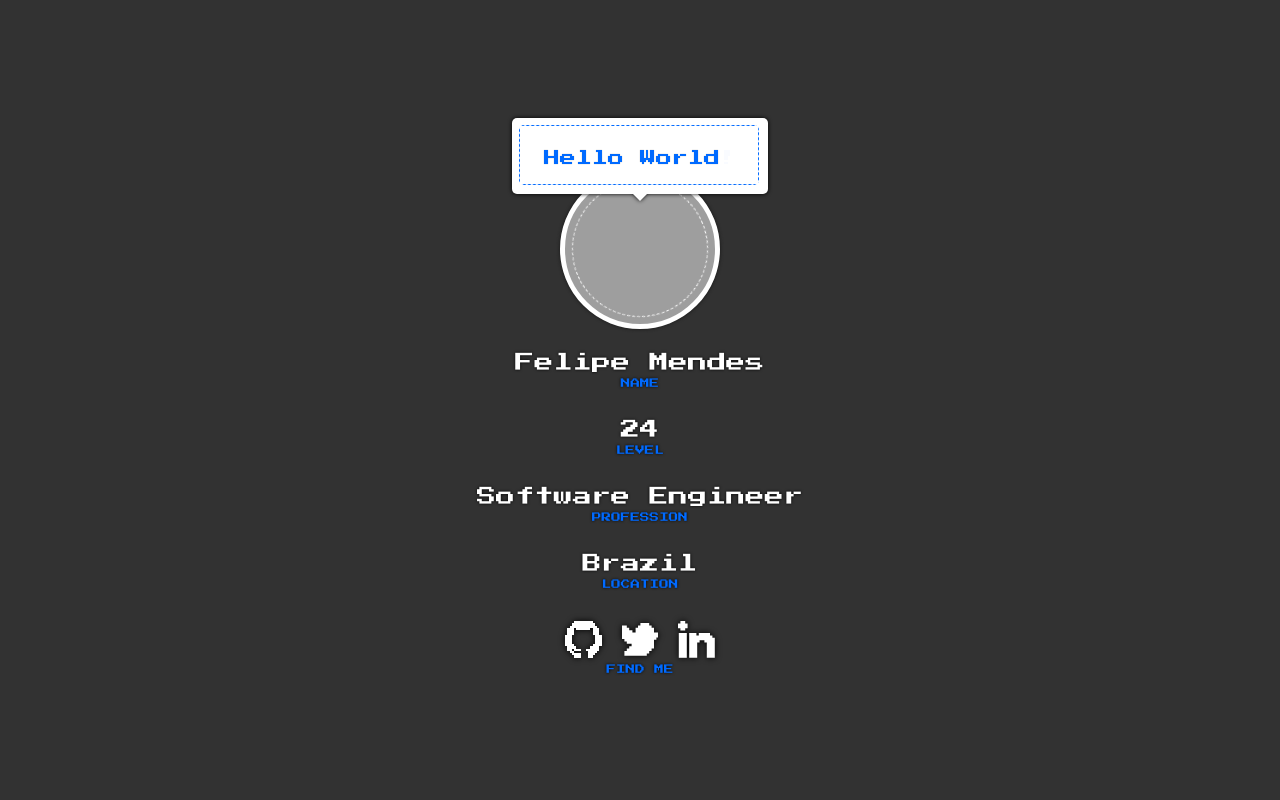
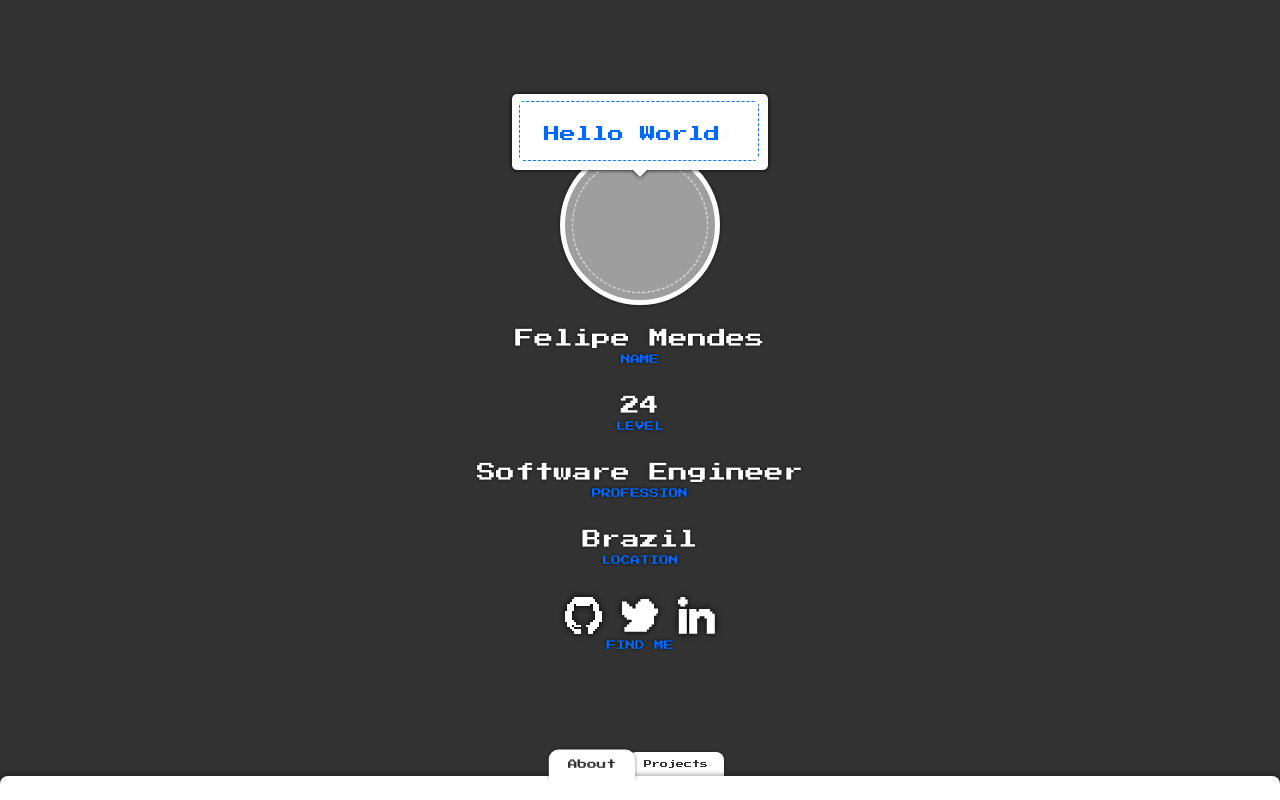
Before and after one commit to zoruka/zoruka.github.io, a Next.js app: page / in a window 1280 px wide. Built offline with nearby package versions, Linux system fonts and the light colour scheme; grey boxes are pictures that could not be loaded.

Commit message:
feat: add pagger

```diff
--- a/src/app/globals.css
+++ b/src/app/globals.css
@@ -3,6 +3,11 @@
   --blue: #006aff;
   --light: #fff;
   --default-shadow: 0px 0 3px 1px #222;
+
+  --space-pager-tab-height: 3rem;
+  --space-content-width: 720px;
+
+  --radii-md: 0.5rem;
 }
 
 * {
--- a/src/app/layout.tsx
+++ b/src/app/layout.tsx
@@ -2,6 +2,8 @@ import { FathomAnalytics } from '@/components';
 import './globals.css';
 import type { Metadata } from 'next';
 import { Press_Start_2P } from 'next/font/google';
+import { Pager } from '@/components/pager';
+import { ProfileFragment } from '@/fragments';
 
 const pressStart = Press_Start_2P({
   weight: '400',
@@ -20,9 +22,22 @@ export default function RootLayout({
 }) {
   return (
     <html>
+      <head>
+        <FathomAnalytics
+          trackingCode="LSKJWSLH"
+          includedDomains={['zoruka.xyz', 'www.zoruka.xyz']}
+        />
+      </head>
       <body className={pressStart.className}>
-        <FathomAnalytics trackingCode="LSKJWSLH" />
-        {children}
+        <ProfileFragment />
+        <Pager
+          tabs={[
+            { route: '/', label: 'About' },
+            { route: '/projects', label: 'Projects' },
+          ]}
+        >
+          {children}
+        </Pager>
       </body>
     </html>
   );
--- a/src/app/page.module.scss
+++ /dev/null
@@ -1,3 +0,0 @@
-.layout {
-  justify-content: center;
-}
--- a/src/app/page.tsx
+++ b/src/app/page.tsx
@@ -1,41 +1,16 @@
-import { getLevel } from '@/utils';
-import {
-  IconLink,
-  Layout,
-  ProfileAvatar,
-  ProfileData,
-  TalkBalloon,
-} from '../components';
-import styles from './page.module.scss';
-
 export default function HomePage() {
   return (
-    <Layout theme="dark" className={styles.layout}>
-      <TalkBalloon>Hello World!</TalkBalloon>
-      <ProfileAvatar />
+    <>
+      <h1>About</h1>
 
-      {Object.entries(Profile).map(([label, data]) => (
-        <ProfileData label={label}>{data}</ProfileData>
+      {new Array(10).fill(0).map((_, i) => (
+        <p key={i}>
+          Lorem ipsum dolor sit, amet consectetur adipisicing elit. Dolores
+          quidem autem itaque sint vitae laudantium hic quaerat quo tempore.
+          Perferendis debitis animi voluptatem aperiam cum temporibus nemo
+          blanditiis iure exercitationem?
+        </p>
       ))}
-
-      <ProfileData label="Find Me">
-        <IconLink href={Links.github} icon="GitHub" />
-        <IconLink href={Links.twitter} icon="Twitter" />
-        <IconLink href={Links.linkedIn} icon="LinkedIn" />
-      </ProfileData>
-    </Layout>
+    </>
   );
 }
-
-const Profile = {
-  name: 'Felipe Mendes',
-  level: `${getLevel()}`,
-  profession: 'Software Engineer',
-  location: 'Brazil',
-};
-
-const Links = {
-  github: 'https://github.com/zoruka',
-  twitter: 'https://twitter.com/_zoruka',
-  linkedIn: 'https://www.linkedin.com/in/felipejmendes',
-};
--- a/src/components/fathom-analytics.tsx
+++ b/src/components/fathom-analytics.tsx
@@ -28,14 +28,14 @@ const TrackPageView: React.FC<FathomAnalyticsProps> = ({
     Fathom.load(trackingCode, {
       includedDomains,
     });
-  }, [trackingCode, includedDomains]);
+  }, []);
 
   useEffect(() => {
     Fathom.trackPageview({
       url: pathname + searchParams.toString(),
       referrer: document.referrer,
     });
-  }, [pathname, searchParams, trackingCode, includedDomains]);
+  }, [pathname, searchParams]);
 
   return null;
 };
--- /dev/null
+++ b/src/components/pager.module.scss
@@ -0,0 +1,88 @@
+$drop-shadow: 0 0px 3px rgba(0, 0, 0, 0.5);
+
+.container {
+  position: fixed;
+  left: 0;
+  right: 0;
+  bottom: 0;
+  transition: top 0.5s;
+  z-index: 100;
+
+  display: flex;
+  flex-direction: column;
+  justify-content: flex-start;
+  align-items: center;
+}
+
+.container_open {
+  top: var(--space-pager-tab-height);
+}
+
+.container_close {
+  top: calc(100dvh - var(--space-pager-tab-height));
+}
+
+.content_wrapper {
+  width: 100%;
+  max-height: 100%;
+  overflow-y: auto;
+  flex: 1;
+  z-index: 100;
+  background-color: var(--light);
+  border-top-left-radius: var(--radii-md);
+  border-top-right-radius: var(--radii-md);
+  filter: drop-shadow($drop-shadow);
+}
+
+.content {
+  padding: 1rem;
+  width: 100%;
+  max-width: var(--space-content-width);
+  color: var(--dark);
+  margin: 0 auto;
+
+  display: flex;
+  flex-direction: column;
+  align-items: center;
+}
+
+.tabs {
+  display: flex;
+  justify-content: center;
+  align-items: end;
+}
+
+.tab {
+  height: fit-content;
+  position: relative;
+  padding: 0.5rem 1rem;
+  border: none;
+  background-color: var(--light);
+  border-top-left-radius: var(--radii-md);
+  border-top-right-radius: var(--radii-md);
+  z-index: 98;
+  font-size: 0.5rem;
+  color: var(--dark);
+  font-family: inherit;
+  transition: transform 100ms ease-in-out;
+  cursor: pointer;
+  text-decoration: none;
+
+  box-shadow: $drop-shadow;
+}
+
+.tab_active {
+  transform: scale(1.2);
+  z-index: 101;
+
+  &::after {
+    content: '';
+    position: absolute;
+    bottom: -3px;
+    left: 0;
+    right: 0;
+    height: 4px;
+    background-color: var(--light);
+    z-index: 101;
+  }
+}
--- /dev/null
+++ b/src/components/pager.tsx
@@ -0,0 +1,190 @@
+'use client';
+
+import { VariantProps, cva } from 'class-variance-authority';
+import styles from './pager.module.scss';
+import React, { useEffect, useRef, useState } from 'react';
+import { usePathname, useRouter } from 'next/navigation';
+import { isSamePath } from '@/utils';
+import Link from 'next/link';
+
+type TabParams = {
+  route: string;
+  label: React.ReactNode;
+};
+
+export type PagerProps = React.HTMLAttributes<HTMLDivElement> & {
+  tabs: TabParams[];
+};
+
+export const Pager: React.FC<PagerProps> = ({ children, tabs }) => {
+  const [open, setOpen] = useState(false);
+  const pagerRef = useRef<HTMLDivElement>(null);
+  const contentWrapperRef = useRef<HTMLDivElement>(null);
+
+  const pathname = usePathname();
+
+  useEffect(() => {
+    // Handle the initial state
+
+    if (pathname !== '/') {
+      setOpen(true);
+    }
+
+    const handleClickOutside = (e: MouseEvent) => {
+      if (pagerRef.current && !pagerRef.current.contains(e.target as Node)) {
+        setOpen(false);
+      }
+    };
+
+    document.addEventListener('click', handleClickOutside);
+
+    return () => {
+      document.removeEventListener('click', handleClickOutside);
+    };
+  }, [pathname]);
+
+  useEffect(() => {
+    // Handle the scroll behavior
+
+    if (!contentWrapperRef.current) return;
+    setTimeout(() => {
+      contentWrapperRef.current?.scroll({ top: 0, behavior: 'smooth' });
+    }, 100);
+
+    if (open) {
+      contentWrapperRef.current.focus();
+
+      const handleWheel = (event: WheelEvent) => {
+        if (event.deltaY < -30 && contentWrapperRef.current?.scrollTop === 0) {
+          setOpen(false);
+        }
+      };
+
+      const pos = { y: 0 };
+      const handleTouchStart = (event: TouchEvent) => {
+        pos.y = event.touches[0].clientY;
+      };
+      const handleTouchMove = (event: TouchEvent) => {
+        if (!contentWrapperRef.current) return;
+
+        const touch = event.touches[0];
+
+        if (
+          touch.clientY - 10 > pos.y &&
+          contentWrapperRef.current.scrollTop <= 0
+        ) {
+          setOpen(false);
+        }
+
+        pos.y = touch.clientY;
+      };
+
+      contentWrapperRef.current.addEventListener('wheel', handleWheel);
+      window.addEventListener('touchmove', handleTouchMove);
+      window.addEventListener('touchstart', handleTouchStart);
+      return () => {
+        contentWrapperRef.current?.removeEventListener('wheel', handleWheel);
+        window.removeEventListener('touchmove', handleTouchMove);
+        window.removeEventListener('touchstart', handleTouchStart);
+      };
+    } else {
+      const handleScroll = (event: WheelEvent) => {
+        if (event.deltaY > 30 && window.scrollY === 0) {
+          setOpen(true);
+        }
+      };
+
+      const pos = { y: 0 };
+      const handleTouchMove = (event: TouchEvent) => {
+        if (!contentWrapperRef.current) return;
+
+        const touch = event.touches[0];
+
+        if (touch.clientY < pos.y && window.scrollY >= 0) {
+          setOpen(true);
+          console.log('hit here');
+        }
+
+        pos.y = touch.clientY;
+      };
+
+      window.addEventListener('wheel', handleScroll);
+      window.addEventListener('touchmove', handleTouchMove);
+      return () => {
+        window.removeEventListener('wheel', handleScroll);
+        window.removeEventListener('touchmove', handleTouchMove);
+      };
+    }
+  }, [open, contentWrapperRef]);
+
+  const handleTabSwitch = (route: string) => {
+    if (isSamePath(route, pathname)) {
+      setOpen((o) => !o);
+      return;
+    }
+
+    if (!open) {
+      setOpen(true);
+    }
+  };
+
+  return (
+    <div className={pagerVariants({ open })} ref={pagerRef}>
+      <div className={styles.tabs}>
+        {tabs.map((tab) => (
+          <Tab
+            key={tab.route}
+            route={tab.route}
+            onTabSwitch={handleTabSwitch}
+            active={isSamePath(tab.route, pathname)}
+          >
+            {tab.label}
+          </Tab>
+        ))}
+      </div>
+
+      <div className={styles.content_wrapper} ref={contentWrapperRef}>
+        <section className={styles.content}>{children}</section>
+      </div>
+    </div>
+  );
+};
+
+const pagerVariants = cva(styles.container, {
+  variants: {
+    open: {
+      true: styles.container_open,
+      false: styles.container_close,
+    },
+  },
+});
+
+type TabProps = React.PropsWithChildren<{
+  route: string;
+  active?: boolean;
+  onTabSwitch: (route: string) => void;
+}>;
+
+const Tab: React.FC<TabProps> = ({ children, route, active, onTabSwitch }) => {
+  const handleClick = () => {
+    onTabSwitch(route);
+  };
+
+  return (
+    <Link
+      href={route}
+      className={tabVariants({ active })}
+      onClick={handleClick}
+    >
+      {children}
+    </Link>
+  );
+};
+
+const tabVariants = cva(styles.tab, {
+  variants: {
+    active: {
+      true: styles.tab_active,
+    },
+  },
+});
--- a/src/fragments/index.ts
+++ b/src/fragments/index.ts
@@ -1,3 +1,3 @@
 export * from './about';
-export * from './profile';
+export * from './profile.fragment';
 export * from './jobs';
--- /dev/null
+++ b/src/fragments/profile.fragment.tsx
@@ -0,0 +1,41 @@
+import { getLevel } from '@/utils';
+import {
+  IconLink,
+  Layout,
+  ProfileAvatar,
+  ProfileData,
+  TalkBalloon,
+} from '../components';
+import styles from './profile.module.scss';
+
+export const ProfileFragment = () => {
+  return (
+    <Layout theme="dark" className={styles.layout}>
+      <TalkBalloon>Hello World!</TalkBalloon>
+      <ProfileAvatar />
+
+      {Object.entries(Profile).map(([label, data]) => (
+        <ProfileData label={label}>{data}</ProfileData>
+      ))}
+
+      <ProfileData label="Find Me">
+        <IconLink href={Links.github} icon="GitHub" />
+        <IconLink href={Links.twitter} icon="Twitter" />
+        <IconLink href={Links.linkedIn} icon="LinkedIn" />
+      </ProfileData>
+    </Layout>
+  );
+};
+
+const Profile = {
+  name: 'Felipe Mendes',
+  level: `${getLevel()}`,
+  profession: 'Software Engineer',
+  location: 'Brazil',
+};
+
+const Links = {
+  github: 'https://github.com/zoruka',
+  twitter: 'https://twitter.com/_zoruka',
+  linkedIn: 'https://www.linkedin.com/in/felipejmendes',
+};
--- /dev/null
+++ b/src/fragments/profile.module.scss
@@ -0,0 +1,4 @@
+.layout {
+  justify-content: center;
+  padding-bottom: var(--space-pager-tab-height);
+}
--- a/src/utils/index.ts
+++ b/src/utils/index.ts
@@ -12,3 +12,11 @@ export const getLevel = (): number => {
 export const cn = (...classes: (string | undefined)[]): string => {
   return classes.filter(Boolean).join(' ');
 };
+
+export const isSamePath = (base: string, fullPath: string): boolean => {
+  if (base === '/') {
+    return fullPath === '/';
+  }
+
+  return fullPath.startsWith(base);
+};
```
Also changed, not shown: src/app/projects/page.tsx (added, +16 -0 lines). Lines whose indentation alone changed are shown as unchanged.
